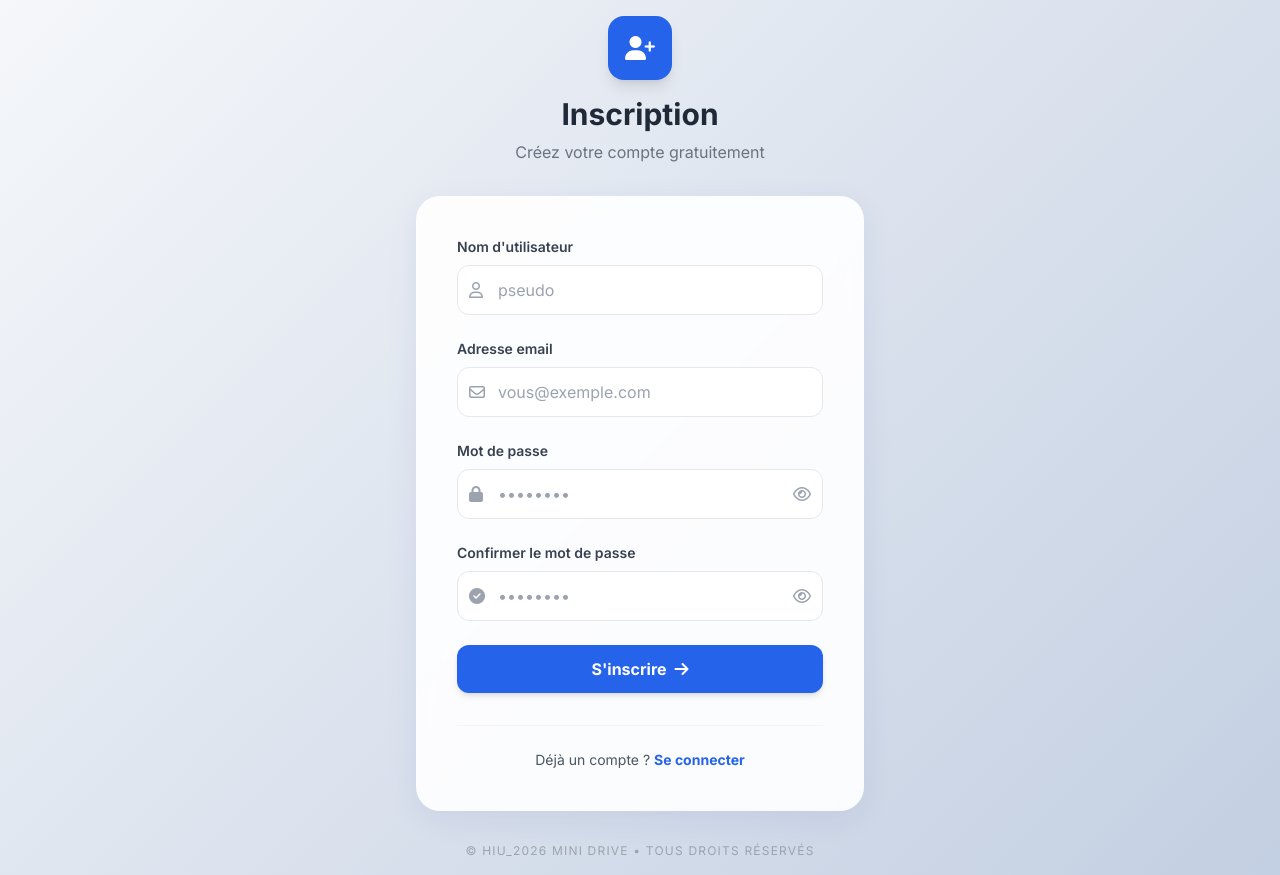
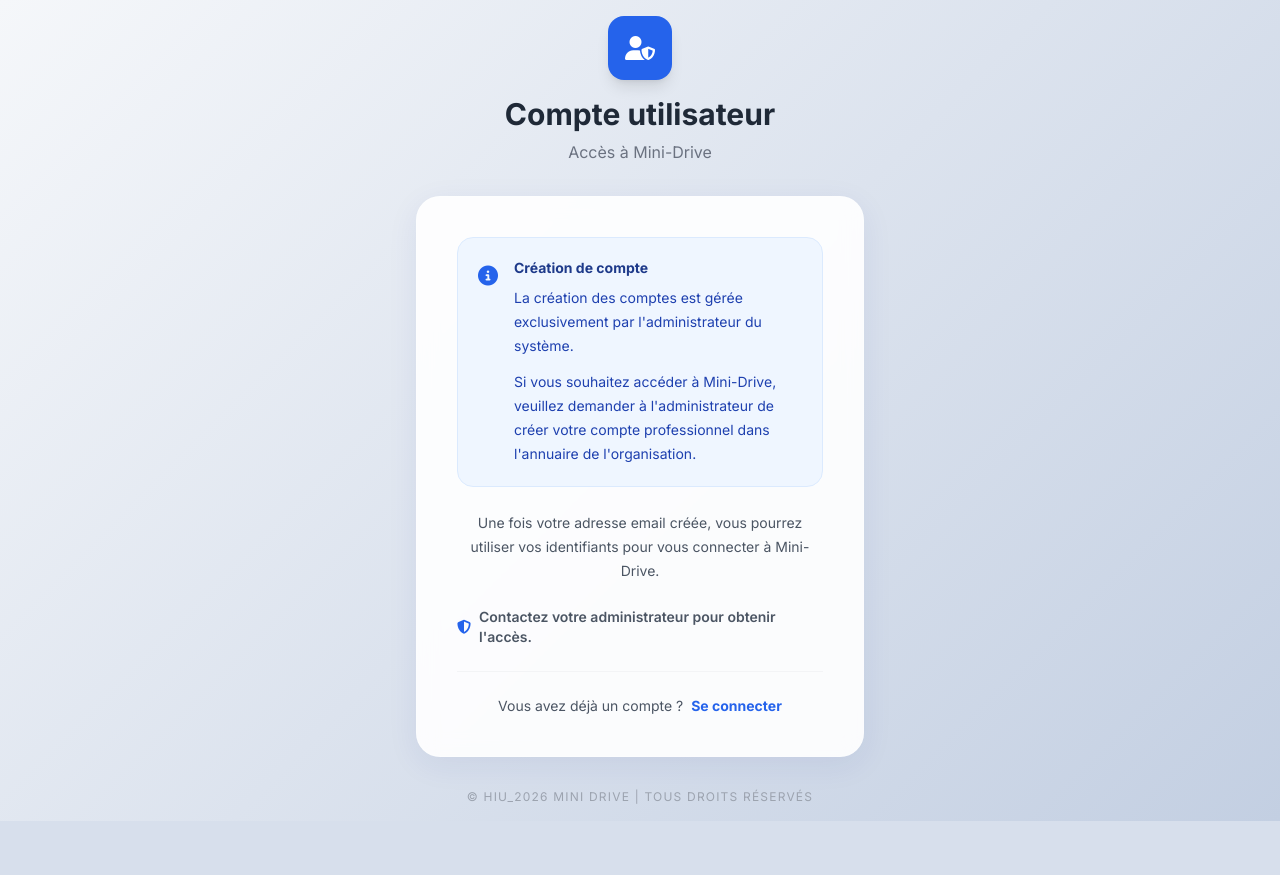
Before and after one commit to aroutiana18/mini-drive, a PHP site: page /mini-drive/register in a window 1280 px wide. After the commit the page ends 821 px from the top, so only its background shows below. Run offline with PHP 8.4, Linux system fonts and the light colour scheme; some libraries are stand-ins or nearby versions.

Commit message:
Begin on LDAP Architecture changement

```diff
--- a/app/Controllers/AuthController.php
+++ b/app/Controllers/AuthController.php
@@ -4,76 +4,77 @@ namespace App\Controllers;
 use App\Core\Controller;
 use App\Models\UserModel;
 
-class AuthController extends Controller {
+class AuthController extends Controller
+{
     private $userModel;
 
-    public function __construct() {
+    public function __construct()
+    {
         $this->userModel = new UserModel();
     }
 
-    // Vue spécifique pour l'authentification
-    protected function authView($view, $data = []) {
+    protected function authView($view, $data = [])
+    {
         extract($data);
+
         $viewFile = __DIR__ . '/../Views/' . $view . '.php';
+
         if (!file_exists($viewFile)) {
             die("View not found: $viewFile");
         }
-        // Utilise le layout auth.php
+
         require_once __DIR__ . '/../Views/layouts/auth.php';
     }
 
-    public function login() {
+    public function login()
+    {
         if ($this->isLoggedIn()) {
             $this->redirect('dashboard');
         }
+
         if ($_SERVER['REQUEST_METHOD'] === 'POST') {
-            $username = $_POST['username'] ?? '';
+
+            $email = trim($_POST['email'] ?? '');
             $password = $_POST['password'] ?? '';
-            $user = $this->userModel->findByUsername($username);
-            if ($user && password_verify($password, $user['password'])) {
-                $_SESSION['user_id'] = $user['id'];
+
+            $user = $this->userModel->authenticate($email, $password);
+
+            if ($user !== null) {
+
+                $_SESSION['user_id'] = $user['email'];
+                $_SESSION['email'] = $user['email'];
                 $_SESSION['username'] = $user['username'];
+
                 $this->redirect('dashboard');
+
             } else {
-                $this->authView('auth/login', ['error' => 'Identifiants invalides']);
+
+                $this->authView('auth/login', [
+                    'error' => 'Adresse email ou mot de passe incorrect.'
+                ]);
             }
+
         } else {
+
             $this->authView('auth/login');
         }
     }
 
-    public function register() {
+    public function register()
+    {
         if ($this->isLoggedIn()) {
             $this->redirect('dashboard');
         }
-        if ($_SERVER['REQUEST_METHOD'] === 'POST') {
-            $username = trim($_POST['username'] ?? '');
-            $email = trim($_POST['email'] ?? '');
-            $password = $_POST['password'] ?? '';
-            $confirm = $_POST['confirm_password'] ?? '';
-            if ($password !== $confirm) {
-                $this->authView('auth/register', ['error' => 'Les mots de passe ne correspondent pas']);
-                return;
-            }
-            if ($this->userModel->findByUsername($username)) {
-                $this->authView('auth/register', ['error' => "Nom d'utilisateur déjà pris"]);
-                return;
-            }
-            if ($this->userModel->findByEmail($email)) {
-                $this->authView('auth/register', ['error' => "Email déjà utilisé"]);
-                return;
-            }
-            if ($this->userModel->create($username, $email, $password)) {
-                $this->redirect('login');
-            } else {
-                $this->authView('auth/register', ['error' => "Erreur lors de l'inscription"]);
-            }
-        } else {
-            $this->authView('auth/register');
-        }
+
+        /*
+         * Les utilisateurs ne créent plus eux-mêmes
+         * leur compte LDAP.
+         */
+        $this->authView('auth/register');
     }
 
-    public function logout() {
+    public function logout()
+    {
         session_destroy();
         $this->redirect('login');
     }
--- a/app/Models/UserModel.php
+++ b/app/Models/UserModel.php
@@ -1,31 +1,79 @@
 <?php
 namespace App\Models;
 
-use App\Core\Database;
-use PDO;
+class UserModel {
 
-class UserModel {
-    private $db;
+    private string $ldapHost = '127.0.0.1';
+    private int $ldapPort = 389;
+    private string $ldapBase = 'ou=users,dc=l2eni,dc=mg';
 
-    public function __construct() {
-        $this->db = Database::getInstance()->getConnection();
-    }
+    /**
+     * Authentifie un utilisateur directement contre LDAP.
+     */
+    public function authenticate(string $email, string $password): ?array
+    {
+        $email = trim($email);
 
-    public function findByUsername($username) {
-        $stmt = $this->db->prepare("SELECT * FROM users WHERE username = ?");
-        $stmt->execute([$username]);
-        return $stmt->fetch(PDO::FETCH_ASSOC);
-    }
+        if ($email === '' || $password === '') {
+            return null;
+        }
 
-    public function findByEmail($email) {
-        $stmt = $this->db->prepare("SELECT * FROM users WHERE email = ?");
-        $stmt->execute([$email]);
-        return $stmt->fetch(PDO::FETCH_ASSOC);
-    }
+        $ldap = ldap_connect($this->ldapHost, $this->ldapPort);
 
-    public function create($username, $email, $password) {
-        $hashed = password_hash($password, PASSWORD_DEFAULT);
-        $stmt = $this->db->prepare("INSERT INTO users (username, email, password) VALUES (?, ?, ?)");
-        return $stmt->execute([$username, $email, $hashed]);
+        if ($ldap === false) {
+            return null;
+        }
+
+        ldap_set_option($ldap, LDAP_OPT_PROTOCOL_VERSION, 3);
+        ldap_set_option($ldap, LDAP_OPT_REFERRALS, 0);
+
+        /*
+         * Recherche de l'utilisateur par son adresse email.
+         */
+        $filter = '(&(objectClass=inetOrgPerson)(mail=' . ldap_escape(
+            $email,
+            '',
+            LDAP_ESCAPE_FILTER
+        ) . '))';
+
+        $search = ldap_search(
+            $ldap,
+            $this->ldapBase,
+            $filter,
+            ['dn', 'mail', 'uid', 'cn']
+        );
+
+        if ($search === false) {
+            ldap_unbind($ldap);
+            return null;
+        }
+
+        $entries = ldap_get_entries($ldap, $search);
+
+        if ($entries['count'] !== 1) {
+            ldap_unbind($ldap);
+            return null;
+        }
+
+        $userDn = $entries[0]['dn'];
+
+        /*
+         * Vérification du mot de passe :
+         * on tente un bind LDAP avec le DN de l'utilisateur.
+         */
+        if (!@ldap_bind($ldap, $userDn, $password)) {
+            ldap_unbind($ldap);
+            return null;
+        }
+
+        $user = [
+            'email' => $entries[0]['mail'][0] ?? $email,
+            'username' => $entries[0]['uid'][0] ?? $email,
+            'name' => $entries[0]['cn'][0] ?? $email
+        ];
+
+        ldap_unbind($ldap);
+
+        return $user;
     }
 }
--- a/app/Views/auth/register.php
+++ b/app/Views/auth/register.php
@@ -1,98 +1,97 @@
 <div class="w-full max-w-md">
+
     <div class="text-center mb-8">
-        <div class="inline-flex items-center justify-center w-16 h-16 bg-blue-600 text-white rounded-2xl shadow-lg mb-4">
-            <i class="fas fa-user-plus text-2xl"></i>
+
+        <div class="inline-flex items-center justify-center w-16 h-16
+                    bg-blue-600 text-white rounded-2xl shadow-lg mb-4">
+            <i class="fas fa-user-shield text-2xl"></i>
         </div>
-        <h1 class="text-3xl font-bold text-gray-800">Inscription</h1>
-        <p class="text-gray-500 mt-2">Créez votre compte gratuitement</p>
+
+        <h1 class="text-3xl font-bold text-gray-800">
+            Compte utilisateur
+        </h1>
+
+        <p class="text-gray-500 mt-2">
+            Accès à Mini-Drive
+        </p>
+
     </div>
 
     <div class="glass-card rounded-3xl p-8 md:p-10">
-        <?php if (isset($error)): ?>
-            <div class="mb-6 p-4 bg-red-50 border-l-4 border-red-500 text-red-700 flex items-center">
-                <i class="fas fa-exclamation-circle mr-3"></i>
-                <span><?= htmlspecialchars($error) ?></span>
-            </div>
-        <?php endif; ?>
 
-        <form method="POST" action="<?= BASE_URL ?>/register" class="space-y-6">
-            <!-- Nom d'utilisateur -->
-            <div>
-                <label class="block text-sm font-semibold text-gray-700 mb-2" for="username">Nom d'utilisateur</label>
-                <div class="relative">
-                    <span class="absolute inset-y-0 left-0 pl-3 flex items-center text-gray-400">
-                        <i class="far fa-user"></i>
-                    </span>
-                    <input type="text" id="username" name="username" required placeholder="pseudo" class="w-full pl-10 pr-4 py-3 border border-gray-200 rounded-xl focus:ring-2 focus:ring-blue-500 focus:border-transparent outline-none transition-all">
+        <div class="mb-6 p-5 bg-blue-50 border border-blue-100 rounded-2xl">
+
+            <div class="flex items-start">
+
+                <div class="flex-shrink-0 text-blue-600 mt-1">
+                    <i class="fas fa-info-circle text-xl"></i>
                 </div>
+
+                <div class="ml-4">
+
+                    <h2 class="text-sm font-bold text-blue-900 mb-2">
+                        Création de compte
+                    </h2>
+
+                    <p class="text-sm leading-6 text-blue-800 mb-3">
+                        La création des comptes est gérée exclusivement
+                        par l'administrateur du système.
+                    </p>
+
+                    <p class="text-sm leading-6 text-blue-800 mb-0">
+                        Si vous souhaitez accéder à Mini-Drive, veuillez
+                        demander à l'administrateur de créer votre compte
+                        professionnel dans l'annuaire de l'organisation.
+                    </p>
+
+                </div>
+
             </div>
 
-            <!-- Email -->
-            <div>
-                <label class="block text-sm font-semibold text-gray-700 mb-2" for="email">Adresse email</label>
-                <div class="relative">
-                    <span class="absolute inset-y-0 left-0 pl-3 flex items-center text-gray-400">
-                        <i class="far fa-envelope"></i>
-                    </span>
-                    <input type="email" id="email" name="email" required placeholder="vous@exemple.com" class="w-full pl-10 pr-4 py-3 border border-gray-200 rounded-xl focus:ring-2 focus:ring-blue-500 focus:border-transparent outline-none transition-all">
-                </div>
-            </div>
+        </div>
 
-            <!-- Mot de passe -->
-            <div>
-                <label class="block text-sm font-semibold text-gray-700 mb-2" for="password">Mot de passe</label>
-                <div class="relative">
-                    <span class="absolute inset-y-0 left-0 pl-3 flex items-center text-gray-400">
-                        <i class="fas fa-lock"></i>
-                    </span>
-                    <input type="password" id="password" name="password" required placeholder="••••••••" class="w-full pl-10 pr-12 py-3 border border-gray-200 rounded-xl focus:ring-2 focus:ring-blue-500 focus:border-transparent outline-none transition-all">
-                    <button type="button" onclick="togglePassword('password', 'toggleIcon1')" class="absolute inset-y-0 right-0 pr-3 flex items-center text-gray-400 hover:text-gray-600">
-                        <i id="toggleIcon1" class="far fa-eye"></i>
-                    </button>
-                </div>
-            </div>
+        <div class="text-center mb-6">
 
-            <!-- Confirmation mot de passe -->
-            <div>
-                <label class="block text-sm font-semibold text-gray-700 mb-2" for="confirm_password">Confirmer le mot de passe</label>
-                <div class="relative">
-                    <span class="absolute inset-y-0 left-0 pl-3 flex items-center text-gray-400">
-                        <i class="fas fa-check-circle"></i>
-                    </span>
-                    <input type="password" id="confirm_password" name="confirm_password" required placeholder="••••••••" class="w-full pl-10 pr-12 py-3 border border-gray-200 rounded-xl focus:ring-2 focus:ring-blue-500 focus:border-transparent outline-none transition-all">
-                    <button type="button" onclick="togglePassword('confirm_password', 'toggleIcon2')" class="absolute inset-y-0 right-0 pr-3 flex items-center text-gray-400 hover:text-gray-600">
-                        <i id="toggleIcon2" class="far fa-eye"></i>
-                    </button>
-                </div>
-            </div>
+            <p class="text-gray-600 text-sm leading-6">
+                Une fois votre adresse email créée, vous pourrez utiliser
+                vos identifiants pour vous connecter à Mini-Drive.
+            </p>
 
-            <button type="submit" class="w-full bg-blue-600 hover:bg-blue-700 text-white font-bold py-3 px-4 rounded-xl shadow-md transform transition active:scale-95 flex justify-center items-center">
-                <span id="btnText">S'inscrire</span>
-                <i class="fas fa-arrow-right ml-2"></i>
-            </button>
-        </form>
+        </div>
 
-        <div class="mt-8 pt-6 border-t border-gray-100 text-center">
-            <p class="text-gray-600 text-sm">Déjà un compte ? <a href="<?= BASE_URL ?>/login" class="text-blue-600 font-bold hover:underline">Se connecter</a></p>
+        <div class="flex items-center justify-center gap-2
+                    text-gray-600 text-sm font-semibold mb-6">
+
+            <i class="fas fa-shield-alt text-blue-600"></i>
+
+            <span>
+                Contactez votre administrateur pour obtenir l'accès.
+            </span>
+
         </div>
+
+        <div class="border-t border-gray-100 pt-6 text-center">
+
+            <p class="text-gray-600 text-sm">
+
+                Vous avez déjà un compte ?
+
+                <a
+                    href="<?= BASE_URL ?>/login"
+                    class="text-blue-600 font-bold hover:text-blue-700
+                           hover:underline transition-colors ml-1"
+                >
+                    Se connecter
+                </a>
+
+            </p>
+
+        </div>
+
     </div>
 
-    <p class="text-center text-gray-400 text-xs mt-8 uppercase tracking-widest">&copy; HIU_2026 Mini Drive • Tous droits réservés</p>
+    <p class="text-center text-gray-400 text-xs mt-8 uppercase tracking-widest">
+        &copy; HIU_2026 Mini Drive | Tous droits réservés
+    </p>
+
 </div>
-
-<script>
-    function togglePassword(fieldId, iconId) {
-        const pwd = document.getElementById(fieldId);
-        const icon = document.getElementById(iconId);
-        if (pwd.type === 'password') {
-            pwd.type = 'text';
-            icon.classList.replace('fa-eye', 'fa-eye-slash');
-        } else {
-            pwd.type = 'password';
-            icon.classList.replace('fa-eye-slash', 'fa-eye');
-        }
-    }
-    document.querySelector('form').addEventListener('submit', function() {
-        document.getElementById('btnText').innerHTML = '<i class="fas fa-circle-notch animate-spin mr-2"></i> Inscription...';
-    });
-</script>
--- a/config/config.php
+++ b/config/config.php
@@ -1,4 +1,6 @@
 <?php
+
+// BD configuration
 define('DB_HOST', 'localhost');
 define('DB_NAME', 'mini_drive');
 define('DB_USER', 'root');
@@ -9,3 +11,10 @@ define('UPLOAD_DIR', __DIR__ . '/../public/uploads/');
 define('MAX_FILE_SIZE', 50 * 1024 * 1024); // 50 Mo
 
 session_start();
+
+// LDAP Authentication
+define('LDAP_HOST', '127.0.0.1');
+define('LDAP_PORT', 389);
+define('LDAP_USER_FILTER', '(&(objectClass=inetOrgPerson)(mail=%s))');
+
+?>
```
Also changed, not shown: app/Services/LdapService.php (added, +81 -0 lines), app/Views/auth/login.php (+4 -4 lines).
